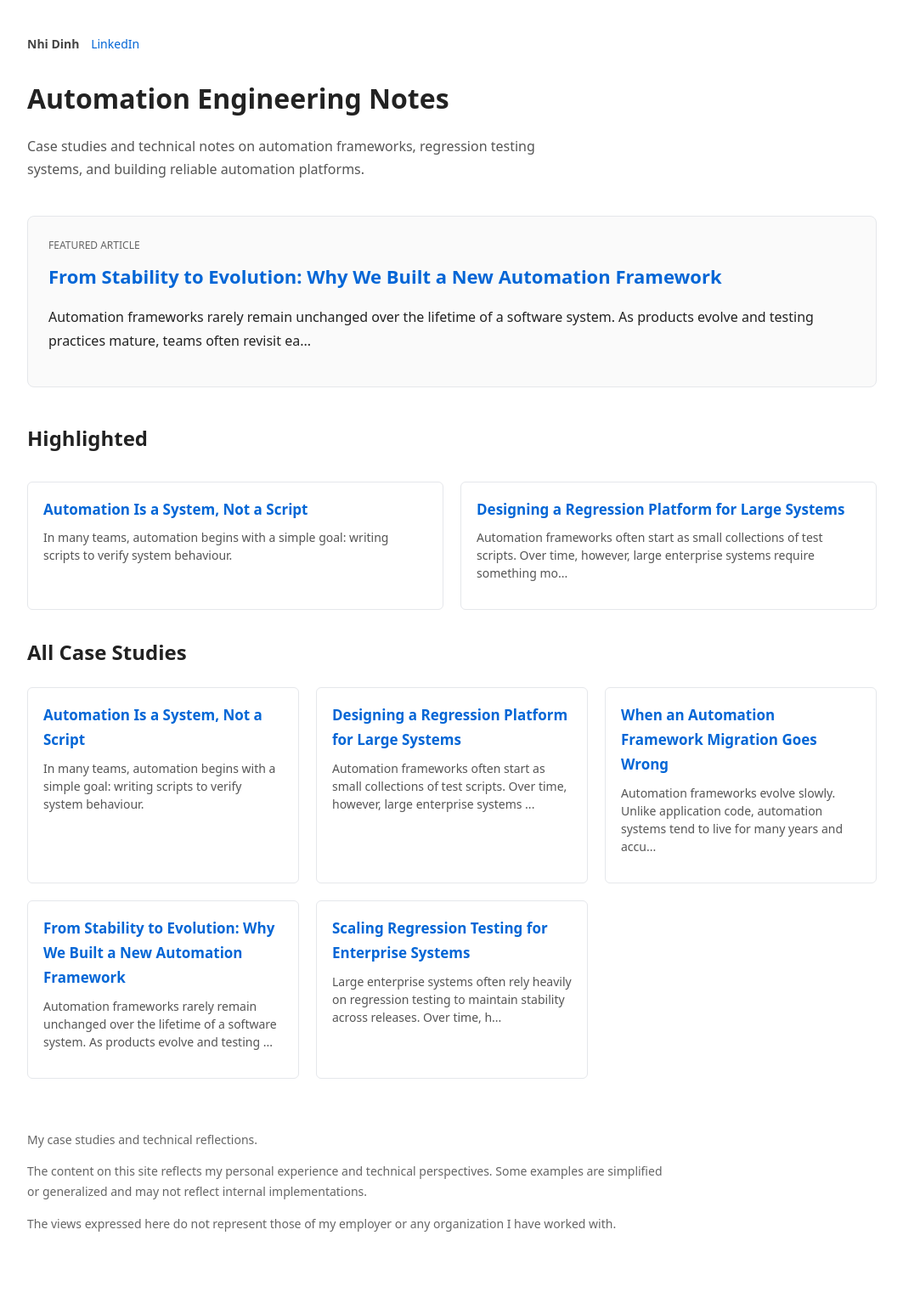
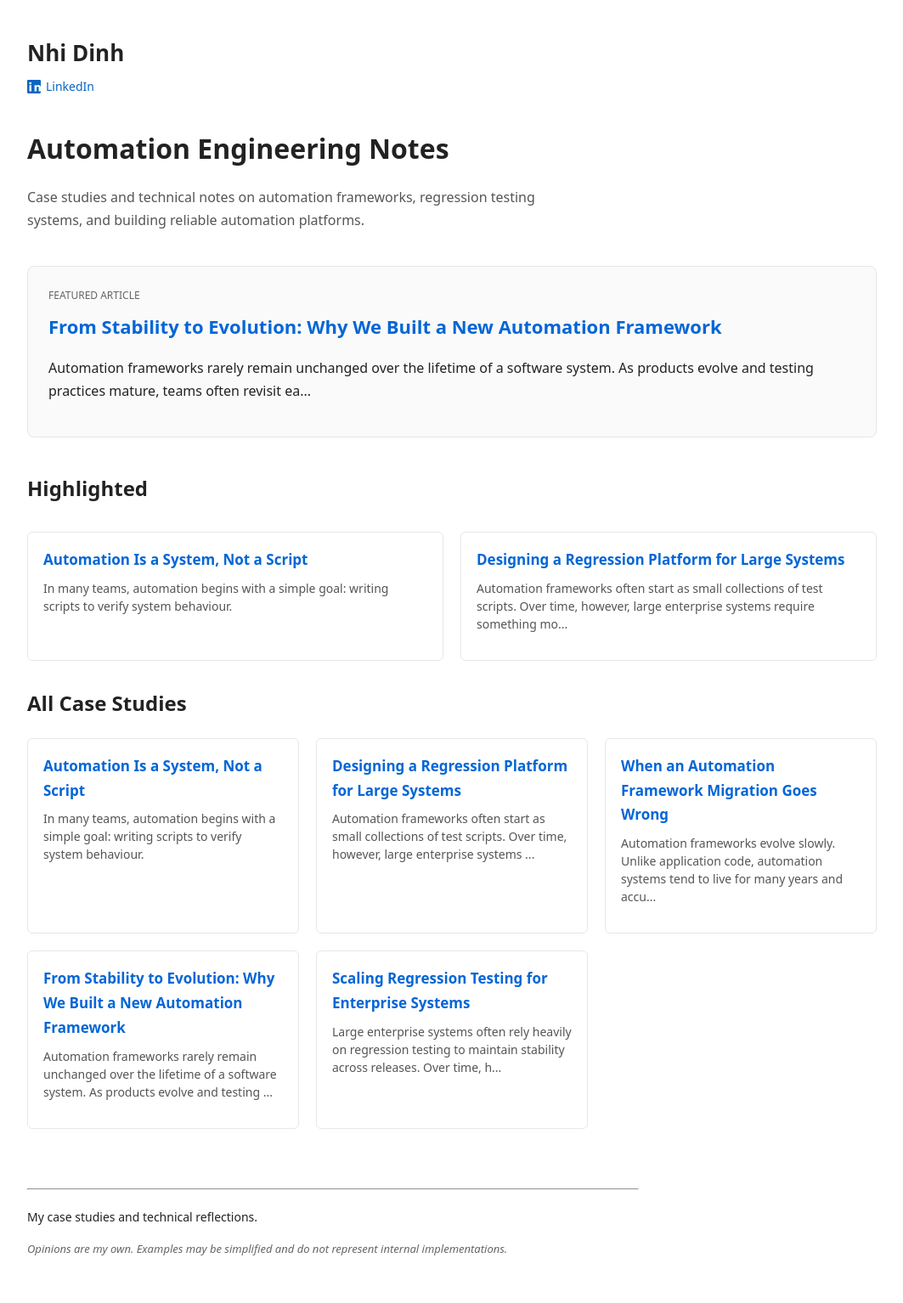
Before and after one commit to nhidinh/nhidinh.github.io, a Jekyll site: the page built from index.html, in a window 1280 px wide. Shown: the whole page at 85% size, without its empty margins (108-1171 px from the left). Built offline with Jekyll 4.4.1, drawn with Linux system fonts in a browser that asks for light colours; before the commit the page ends 1507 px from its top, so only the background shows below that.

Commit message:
Update index.html

```diff
--- a/index.html
+++ b/index.html
@@ -25,18 +25,26 @@ color:#222;
 /* PROFILE HEADER */
 
 .profile{
-margin-bottom:25px;
-font-size:14px;
-color:#444;
+margin-bottom:30px;
 }
 
-.profile a{
-text-decoration:none;
-color:#0366d6;
-margin-left:10px;
+.name{
+margin:0;
+font-size:26px;
 }
 
-.profile a:hover{
+.linkedin{
+display:inline-flex;
+align-items:center;
+gap:6px;
+margin-top:6px;
+font-size:14px;
+text-decoration:none;
+color:#0a66c2;
+font-weight:500;
+}
+
+.linkedin:hover{
 text-decoration:underline;
 }
 
@@ -151,11 +159,21 @@ grid-template-columns:1fr;
 
 /* FOOTER */
 
-footer{
-margin-top:60px;
+.site-footer{
+margin-top:70px;
+max-width:720px;
+}
+
+.footer-note{
+margin-top:20px;
 font-size:14px;
+}
+
+.disclaimer{
+font-size:13px;
 color:#666;
-max-width:750px;
+font-style:italic;
+margin-top:6px;
 }
 
 </style>
@@ -168,9 +186,32 @@ max-width:750px;
 
 <div class="profile">
 
-<strong>Nhi Dinh</strong>
+<h2 class="name">Nhi Dinh</h2>
 
-<a href="https://linkedin.com/in/nhidinhyen">LinkedIn</a>
+<a class="linkedin" href="https://linkedin.com/in/nhidinhyen">
+
+<svg xmlns="http://www.w3.org/2000/svg" width="16" height="16" fill="currentColor" viewBox="0 0 16 16">
+<path d="M0 1.146C0 .513.526 0 1.175 0h13.65C15.474
+0 16 .513 16 1.146v13.708c0 .633-.526
+1.146-1.175 1.146H1.175C.526 16 0
+15.487 0 14.854V1.146zm4.943
+12.248V6.169H2.542v7.225h2.401zM3.743
+5.18c.837 0 1.358-.554
+1.358-1.248-.015-.709-.521-1.248-1.342-1.248C2.937
+2.684 2.4 3.223 2.4
+3.932c0 .694.521 1.248 1.327
+1.248h.016zm4.908
+8.214h2.4V9.359c0-.216.016-.432.08-.586.174-.431.57-.878
+1.234-.878.871 0 1.22.662
+1.22 1.634v3.865h2.4V9.25c0-2.22-1.184-3.252-2.764-3.252-1.274
+0-1.845.7-2.165 1.193v.025h-.016a5.54
+5.54 0 0 1 .016-.025V6.169h-2.4c.03.678
+0 7.225 0 7.225z"/>
+</svg>
+
+<span>LinkedIn</span>
+
+</a>
 
 </div>
 
@@ -204,7 +245,7 @@ Case studies and technical notes on automation frameworks, regression testing sy
 
 {% endif %}
 
-<!-- HIGHLIGHTED ARTICLES -->
+<!-- HIGHLIGHTED -->
 
 <h2>Highlighted</h2>
 
@@ -250,19 +291,16 @@ Case studies and technical notes on automation frameworks, regression testing sy
 
 <!-- FOOTER -->
 
-<footer>
+<footer class="site-footer">
 
-<p>
+<hr>
+
+<p class="footer-note">
 My case studies and technical reflections.
 </p>
 
-<p>
-The content on this site reflects my personal experience and technical perspectives.
-Some examples are simplified or generalized and may not reflect internal implementations.
-</p>
-
-<p>
-The views expressed here do not represent those of my employer or any organization I have worked with.
+<p class="disclaimer">
+Opinions are my own. Examples may be simplified and do not represent internal implementations.
 </p>
 
 </footer>
```
